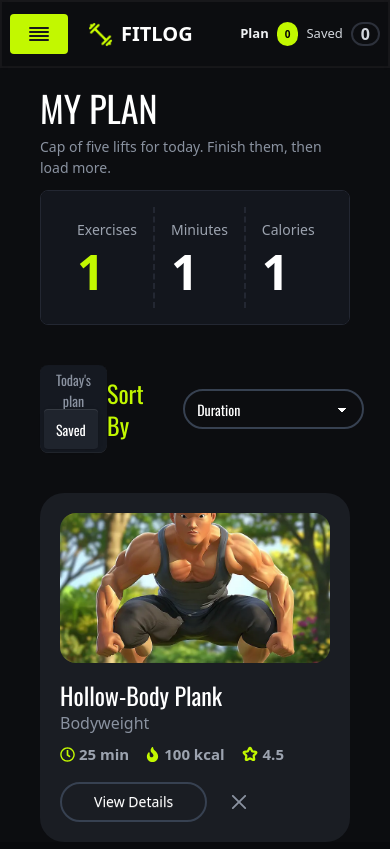
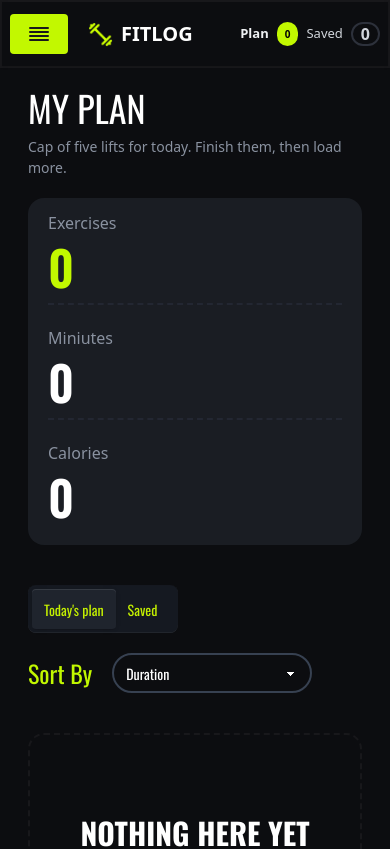
Before and after one commit to mrfizz17/Fit-Log-Project, a Next.js app: page /my-plan in a window 390 px wide. Shown: the top 849 px of the page. Built offline with nearby package versions, Linux system fonts and the light colour scheme.

Commit message:
make my plan page responsive ,,, add functionality to show todays plan and saved plan data according to selected tab choosen by user otherwise no plan text add loading.tsx file for dynamic data fetching for idividual excercise

```diff
--- a/src/app/layout.tsx
+++ b/src/app/layout.tsx
@@ -34,7 +34,7 @@ export default function RootLayout({ children }: LayoutProps<"/">) {
         <ContextProvider>
           <Navbar />
 
-          <div className="grow px-5">{children}</div>
+          <div className="grow px-2">{children}</div>
           <ToastContainer />
           <Footer />
         </ContextProvider>
--- a/src/app/my-plan/page.tsx
+++ b/src/app/my-plan/page.tsx
@@ -1,60 +1,86 @@
+"use client";
+
+import NoPlan from "@/componets/myplan/NoPlan";
 import SavedPlan from "@/componets/myplan/SavedPlan";
 import TodaysCard from "@/componets/myplan/TodaysCard";
-import React from "react";
+import { useCustomContest } from "@/context/ExerciseContext";
+import { Iexcercise } from "@/types/Excercise";
+import React, { useState } from "react";
 
 const page = () => {
+  const { todaysPlan, savedPlan } = useCustomContest();
+
+  const [renderData, setRenderData] = useState(todaysPlan);
+  const [currentTab, setTab] = useState("today");
+
   return (
-    <div className="container mx-auto px-5 mt-5">
+    <div className="container mx-auto px-5 mt-5 mb-10">
       <p className="text-4xl text-white">MY PLAN</p>
       <p className="text-[#8A92A0] text-[14px] mt-2 font-normal font-sans">
         Cap of five lifts for today. Finish them, then load more.
       </p>
 
-      <div className="overflow-x-auto rounded-box border border-[#232732] bg-[#13161D] mt-3 px-5 py-4">
-        <table className="table font-sans font-semibold text-[#9CA3AF] p-0 ">
-          {/* head */}
+      {/* head */}
 
-          <tbody>
-            <tr>
-              <td className="border-r-2 border-dashed border-[#232732]">
-                <span className="font-sans font-normal">Exercises</span>
-                <p className="mt-2 text-5xl text-[#C2F800] font-bold">1</p>
-              </td>
-              <td className="border-r-2 border-dashed border-[#232732]">
-                <span className="font-sans font-normal">Miniutes</span>
-                <p className="mt-2 text-5xl text-white">1</p>
-              </td>
-              <td className="">
-                <span className="font-sans font-normal">Calories</span>
+      <div className="flex flex-col md:flex-row bg-[#1A1D23] text-[#8A92A0] gap-5 justify-between px-5 py-3 rounded-2xl mt-5">
+        <div className=" border-b-2 md:border-r-2 md:border-b-0 border-dashed border-[#232732] w-full">
+          <span className="font-sans font-normal">Exercises</span>
+          <p className="mt-2 mb-3 text-5xl text-[#C2F800] font-semibold">
+            {renderData.length}
+          </p>
+        </div>
+        <div className="border-b-2 md:border-r-2 md:border-b-0 border-dashed border-[#232732] w-full">
+          <span className="font-sans font-normal">Miniutes</span>
+          <p className="mt-2 mb-3 text-5xl text-white font-semibold">
+            {renderData.reduce((acc, e) => {
+              return acc + e.duration;
+            }, 0)}
+          </p>
+        </div>
+        <div className="w-full">
+          <span className="font-sans font-normal">Calories</span>
 
-                <p className="mt-2 text-5xl text-white">1</p>
-              </td>
-            </tr>
-          </tbody>
-        </table>
+          <p className="mt-2  mb-3 text-5xl text-white font-semibold">
+            {renderData.reduce((acc, e) => {
+              return acc + e.caloriesBurned;
+            }, 0)}
+          </p>
+        </div>
       </div>
 
-      <div className="flex justify-between mt-10">
+      <div className="md:flex  justify-between mt-10  md:mb-0">
         {/* name of each tab group should be unique */}
-        <div className="tabs tabs-box bg-[#151921] ">
+        <div className="tabs tabs-box bg-[#151921] w-[150px]">
           <input
             type="radio"
             name="my_tabs_1"
-            className="tab text-[#8A92A0] "
+            className={`tab  text-[#C4F000] ${currentTab === "today" ? "bg-[#1F242D]" : ""} `}
             aria-label="Today's plan"
+            onChange={() => {
+              setRenderData(todaysPlan);
+              setTab("today");
+            }}
+            checked={currentTab === "today" ? true : false}
           />
           <input
             type="radio"
             name="my_tabs_1"
-            className="tab bg-[#1F242D] text-white"
+            className={`tab  text-[#C4F000] ${currentTab === "saved" ? "bg-[#1F242D]" : ""} `}
             aria-label="Saved"
-            defaultChecked
+            onChange={() => {
+              setRenderData(savedPlan);
+              setTab("saved");
+            }}
+            checked={currentTab === "saved" ? true : false}
           />
         </div>
 
-        <div className="flex gap-5 items-center">
-            <p className="text-2xl text-[#C2F800]">Sort By</p>
-          <select defaultValue="duration" className="select w-[200px] bg-transparent shadow-none border-2 border-[#374151] text-white rounded-3xl">
+        <div className="mt-5 md:mt-0 flex gap-5 items-center">
+          <p className="text-2xl text-[#C2F800]">Sort By</p>
+          <select
+            defaultValue="duration"
+            className="select w-[200px] bg-transparent shadow-none border-2 border-[#374151] text-white rounded-3xl"
+          >
             <option value={"duration"}>Duration</option>
             <option value={"calories"}>Calories</option>
             <option value={"rating"}>Rating</option>
@@ -62,14 +88,13 @@ const page = () => {
         </div>
       </div>
 
-
-
-      <TodaysCard />
-      <SavedPlan />
-
-
-
-
+      {renderData.length === 0 ? (
+        <NoPlan />
+      ) : currentTab === "today" ? (
+        <TodaysCard todaysPlan={renderData} />
+      ) : (
+        <SavedPlan savedPlan={renderData}/>
+      )}
     </div>
   );
 };
--- /dev/null
+++ b/src/app/workouts/details/[id]/loading.tsx
@@ -0,0 +1,12 @@
+import React from "react";
+
+const loading = () => {
+  return (
+    <div className="px-5 py-20 flex justify-center items-center flex-col mt-10 gap-2 border-2 border-dashed rounded-2xl">
+      <p className="text-3xl font-bold text-white">Loading Data ....</p>
+
+    </div>
+  );
+};
+
+export default loading;
--- /dev/null
+++ b/src/componets/myplan/NoPlan.tsx
@@ -0,0 +1,18 @@
+import Link from "next/link";
+import React from "react";
+
+const NoPlan = () => {
+  return (
+    <div className="px-5 py-20 flex justify-center items-center flex-col mt-10 gap-2 border-2 border-dashed rounded-2xl">
+      <p className="text-3xl font-bold text-white">NOTHING HERE YET</p>
+      <p className=" text-[14px] text-center mb-5 text-[#A1A1AA] font-sans font-normal">Browse the library and add a lift to get today moving.</p>
+      <Link href={"/"}>
+        <button className="btn shadow-none py-0 bg-[#C2F800] text-[12px] border-none md:text-[15px] px-3 md:px-8 rounded-3xl ">
+          Go to Workouts
+        </button>
+      </Link>
+    </div>
+  );
+};
+
+export default NoPlan;
--- a/src/componets/myplan/SavedPlan.tsx
+++ b/src/componets/myplan/SavedPlan.tsx
@@ -1,10 +1,11 @@
+import { Iexcercise } from '@/types/Excercise';
 import Image from 'next/image';
 import React from 'react';
 import { CiStar } from 'react-icons/ci';
 import { FaFire, FaRegClock } from 'react-icons/fa';
 import { RxCross2 } from 'react-icons/rx';
 
-const SavedPlan = () => {
+const SavedPlan = ({savedPlan}:{savedPlan : Iexcercise[]}) => {
     return (
         <div>
             <div className="lg:flex space-y-4 lg:space-y-0  gap-5 justify-between   mt-10 bg-[#1A1D23] rounded-3xl p-5">
--- a/src/componets/myplan/TodaysCard.tsx
+++ b/src/componets/myplan/TodaysCard.tsx
@@ -1,23 +1,29 @@
 "use client";
-import { exerciseContext, Icontext, useCustomContest } from "@/context/ExerciseContext";
+import {
+  exerciseContext,
+  Icontext,
+  useCustomContest,
+} from "@/context/ExerciseContext";
 import { Iexcercise } from "@/types/Excercise";
 import Image from "next/image";
+import Link from "next/link";
 import React, { useContext } from "react";
 import { CiStar } from "react-icons/ci";
 import { FaFire, FaRegClock } from "react-icons/fa";
 import { MdDone } from "react-icons/md";
 import { RxCross2 } from "react-icons/rx";
 
-const TodaysCard = () => {
-  const { todaysPlan }= useCustomContest();
-
+const TodaysCard = ({ todaysPlan }: { todaysPlan: Iexcercise[] }) => {
   console.log(todaysPlan);
 
   return (
     <>
-      {todaysPlan.map((exercise:Iexcercise) => {
+      {todaysPlan.map((exercise: Iexcercise) => {
         return (
-          <div key={exercise.id} className="lg:flex space-y-4 lg:space-y-0 gap-5 justify-between   mt-10 bg-[#1A1D23] rounded-3xl p-4">
+          <div
+            key={exercise.id}
+            className="lg:flex space-y-4 lg:space-y-0 gap-5 justify-between   mt-10 bg-[#1A1D23] rounded-3xl p-3"
+          >
             <Image
               src={`${exercise.image}`}
               alt="alt image"
@@ -28,26 +34,34 @@ const TodaysCard = () => {
 
             <div className=" grow text-white space-y-2">
               <p className="text-2xl ">{exercise.name}</p>
-              <p className="font-sans text-[#8A92A0] -mt-2">{exercise.equipment}</p>
+              <p className="font-sans text-[#8A92A0] -mt-2">
+                {exercise.equipment}
+              </p>
               <div className="flex text-[15px] gap-4 justify-start font-sans text-[#9CA3AF] font-semibold">
                 <span className="flex items-center gap-1 ">
                   <FaRegClock className="text-[#C2F800] text-[15px] storke-2" />{" "}
                   {exercise.duration} min
                 </span>
                 <span className="flex items-center gap-1">
-                  <FaFire className="text-[#C2F800] text-[15px]" /> {exercise.caloriesBurned} kcal
+                  <FaFire className="text-[#C2F800] text-[15px]" />{" "}
+                  {exercise.caloriesBurned} kcal
                 </span>
                 <span className="flex items-center gap-1">
-                  <CiStar className="text-[#C2F800] text-[18px] stroke-2" /> {exercise.rating}
+                  <CiStar className="text-[#C2F800] text-[18px] stroke-2" />{" "}
+                  {exercise.rating}
                 </span>
               </div>
             </div>
-            <div className="flex items-center gap-5">
-              <button className="btn  btn-outline hover:bg-[#1A1D23] border-2 border-[#374151] text-white font-sans font-normal px-8 rounded-3xl">
-                View Details
-              </button>
-              <button className="btn bg-[#C2F800] border-none text-[15px] px-8 rounded-3xl ">
-                <MdDone className="text-[16px]" />
+            <div className="flex items-center gap-2 md:gap-5">
+              <Link href={`workouts/details/${exercise.id}`}>
+                <button className="btn py-0  btn-outline hover:bg-[#1A1D23] border-2 border-[#374151] text-white font-sans font-normal md:px-8 rounded-3xl">
+                  View Details
+                </button>
+              </Link>
+
+
+              <button className="btn shadow-none py-0 bg-[#C2F800] text-[12px] border-none md:text-[15px] px-3 md:px-8 rounded-3xl ">
+                <MdDone className="md:text-[16px]" />
                 Mark as Done
               </button>
               <RxCross2 className="text-[#8A92A0] text-2xl cursor-pointer" />
```
